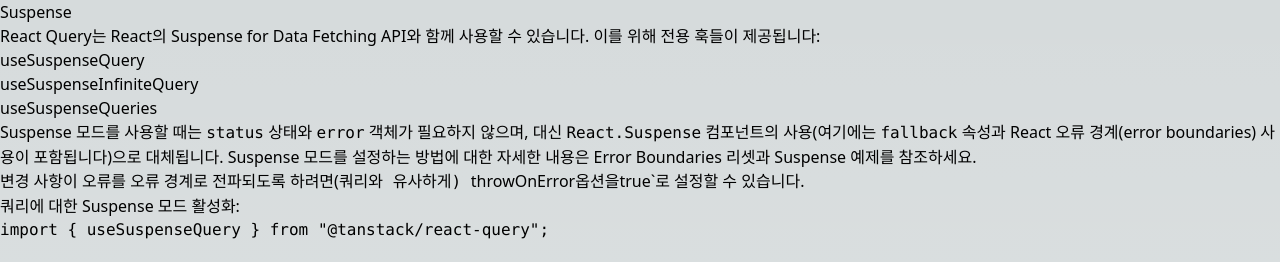
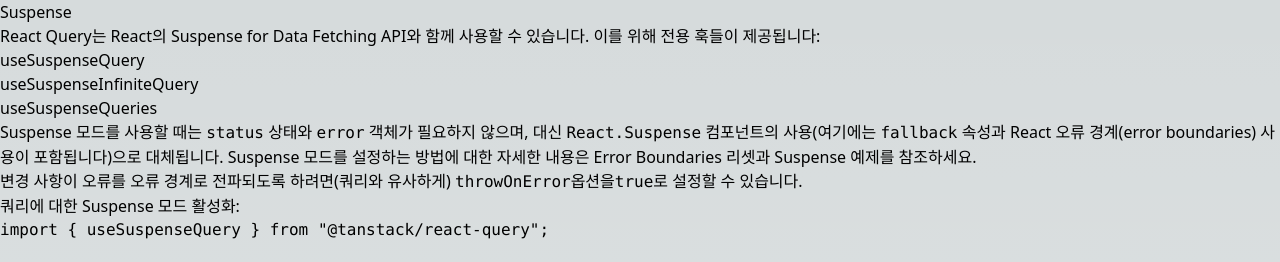
Before and after one commit to Ubinquitous/react-query-ko, a Next.js app: page /docs/guides-and-concepts/suspense in a window 1280 px wide. Shown: the top 262 px of the page. Built offline with nearby package versions, Linux system fonts and the light colour scheme.

Commit message:
텍스트 스타일링 오류 수정

```diff
--- a/pages/docs/guides-and-concepts/suspense.mdx
+++ b/pages/docs/guides-and-concepts/suspense.mdx
@@ -13,7 +13,7 @@
 
 Suspense 모드를 사용할 때는 `status` 상태와 `error` 객체가 필요하지 않으며, 대신 `React.Suspense` 컴포넌트의 사용(여기에는 `fallback` 속성과 React 오류 경계(error boundaries) 사용이 포함됩니다)으로 대체됩니다. Suspense 모드를 설정하는 방법에 대한 자세한 내용은 [Error Boundaries 리셋](#resetting-error-boundaries)과 [Suspense 예제](https://stackblitz.com/github/TanStack/query/tree/main/examples/react/suspense)를 참조하세요.
 
-변경 사항이 오류를 오류 경계로 전파되도록 하려면(`쿼리와 유사하게) `throwOnError`옵션을`true`로 설정할 수 있습니다.
+변경 사항이 오류를 오류 경계로 전파되도록 하려면(쿼리와 유사하게) `throwOnError`옵션을`true`로 설정할 수 있습니다.
 
 쿼리에 대한 Suspense 모드 활성화:
 
```
